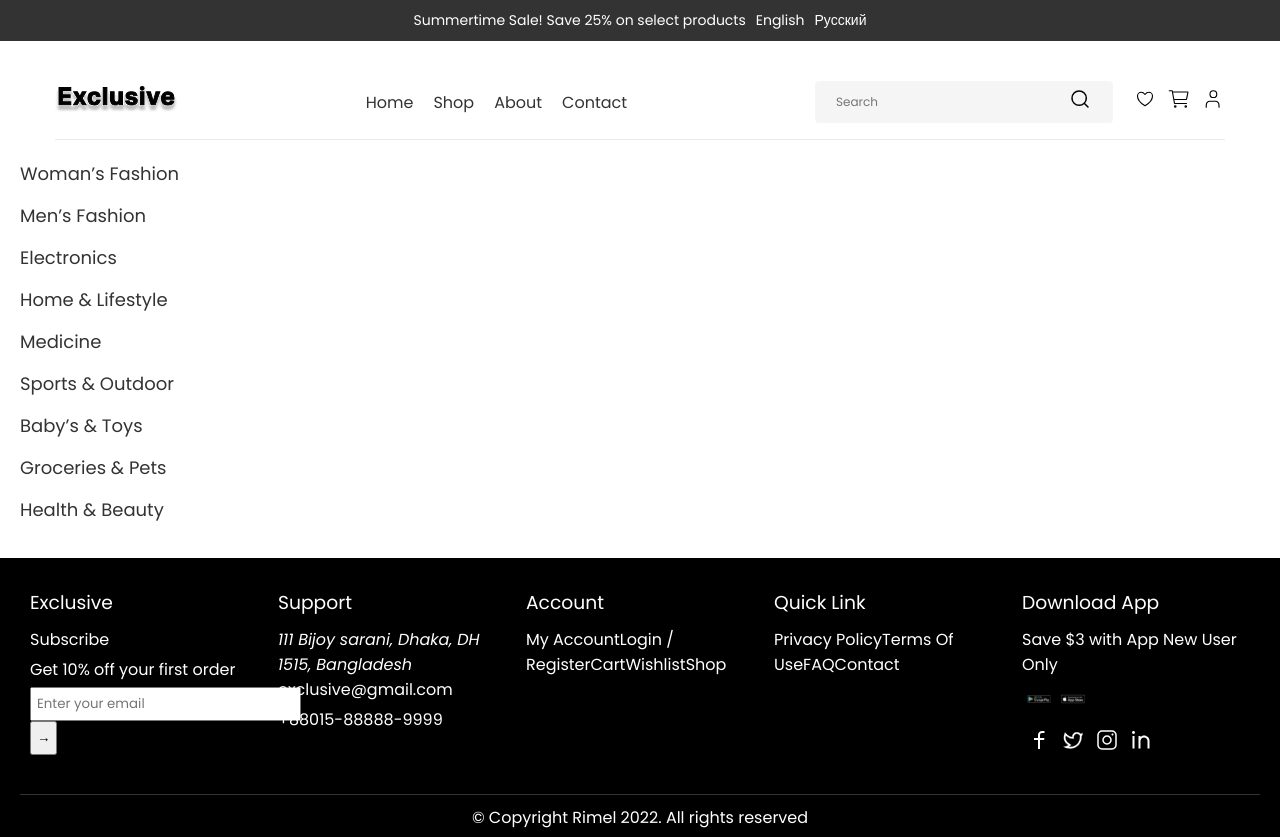
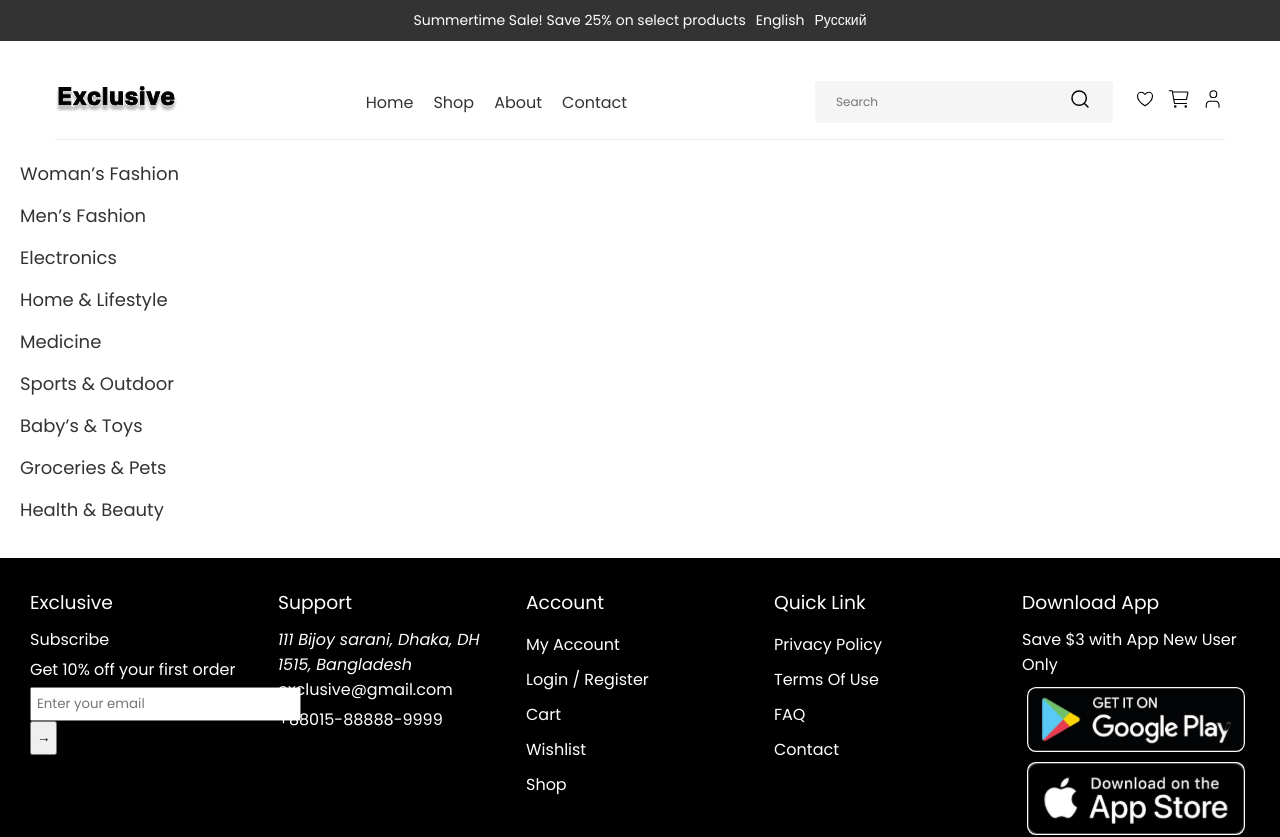
Before and after one commit to AnatoliyKlimov/Maxima-practice-4, a React (Vite) app: page /logout in a window 1280 px wide. Shown: the top 837 px of the page. Built offline with nearby package versions, Linux system fonts and the light colour scheme.

Commit message:
refactor: change style for footer section

```diff
--- a/src/components/Footer.css
+++ b/src/components/Footer.css
@@ -13,7 +13,10 @@
     min-width: 200px;
     margin: 10px;
 }
-
+.footer-section nav {
+    display: flex;
+    flex-direction: column;
+}
 .footer-section h3 {
     margin-bottom: 10px;
 }
@@ -35,8 +38,7 @@
 
 .download-links img, .social-icons img {
     margin: 5px;
-    width: 24px;
-    height: 24px;
+
 }
 
 .footer-bottom {
@@ -46,3 +48,8 @@
     border-top: 1px solid #333;
     padding-top: 10px;
 }
+
+.download-links {
+    display: flex;
+    flex-direction: column;
+}
```
Also changed, not shown: src/assets/qr-code.png (added).
